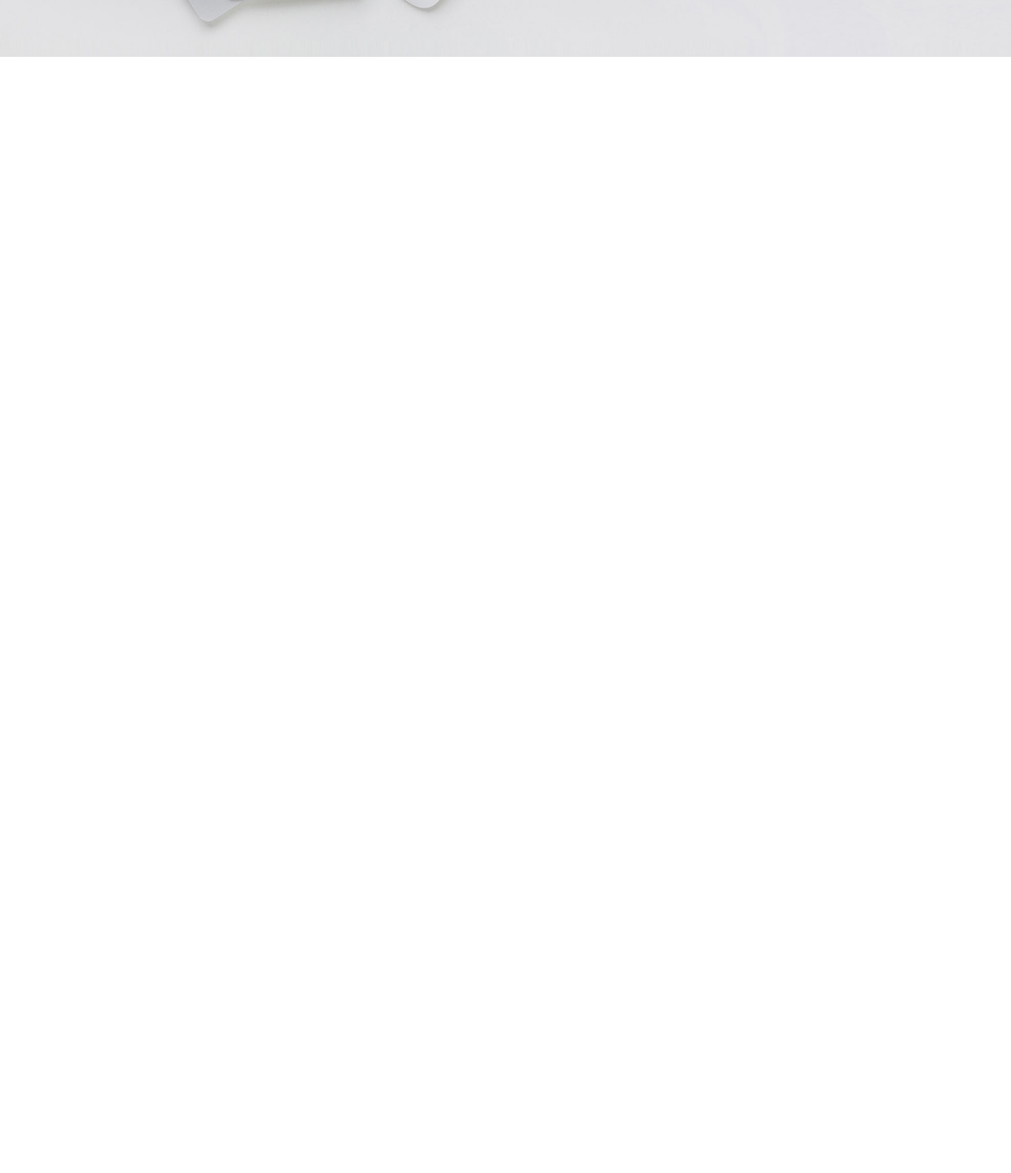
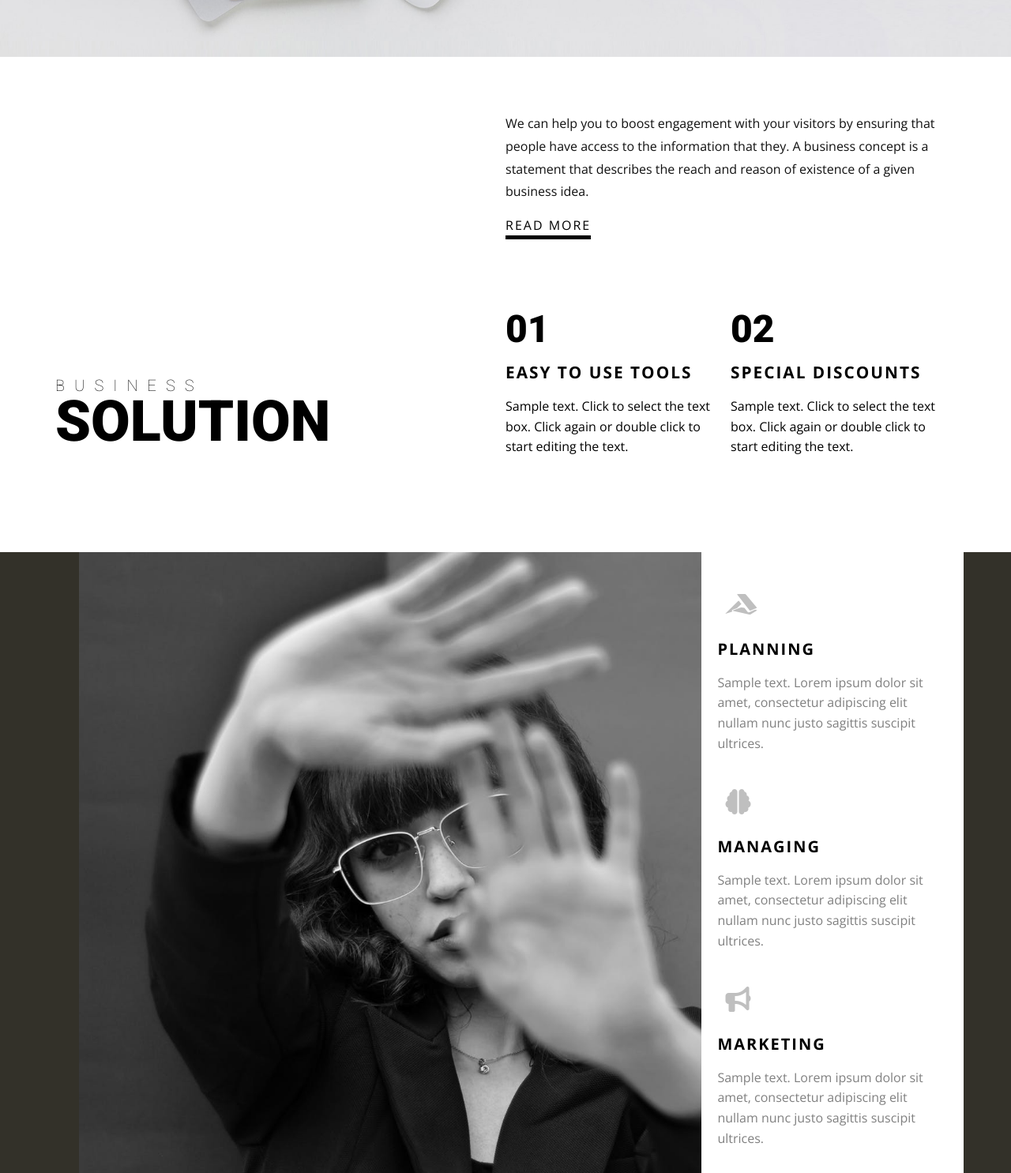
Before and after one commit to PohribniakRoman/Brand-Design, a website built with webpack: page dist/index.html in a window 1280 px wide. Shown: the part 608-2093 px from the top of the page at 79% size. Before the commit the page ends 800 px from the top, so only its background shows below. Built offline with nearby package versions, Linux system fonts and the light colour scheme; a web font is replaced by a local one.

Commit message:
solution & skills

```diff
--- a/dist/index.html
+++ b/dist/index.html
@@ -32,6 +32,71 @@
             </div>
         </div>
     </section>
+    <section class="solution">
+        <div class="solution__wrapper">
+            <h3 class="solution__underheader">business</h3>
+            <h1 class="solution__header">solution</h1>
+        </div>
+        <div class="solution__wrapper">
+            <p class="solution__subtitle">
+                We can help you to boost engagement with your visitors by
+                ensuring that people have access to the information that
+                they. A business concept is a statement that describes the
+                reach and reason of existence of a given business idea.
+            </p>
+            <h1 class="solution__title">read more</h1>
+            <div class="solution__content">
+                <div class="solution__content--box">
+                    <h1 class="solution__content--title">01</h1>
+                    <h3 class="solution__content--subtitle">easy to use tools</h3>
+                    <p class="solution__content--descr">
+                        Sample text. Click to select the text box.
+                        Click again or double click to start editing the text.
+                    </p>
+                </div>
+                <div class="solution__content--box">
+                    <h1 class="solution__content--title">02</h1>
+                    <h3 class="solution__content--subtitle">special discounts</h3>
+                    <p class="solution__content--descr">
+                        Sample text. Click to select the text box.
+                        Click again or double click to start editing the text.
+                    </p>
+                </div>
+            </div>
+        </div>
+    </section>
+    <section class="skills">
+        <div class="skills__wrapper">
+            <div class="skills__container">
+                <div class="skills__line">
+                    <div class="skills__line--box">
+                        <div class="skills__line--icon"><i class="fab fa-accusoft"></i></div>
+                        <div class="skills__line--title">planning</div>
+                        <div class="skills__line--descr">
+                            Sample text. Lorem ipsum dolor sit amet, consectetur adipiscing
+                            elit nullam nunc justo sagittis suscipit ultrices.
+                        </div>
+                    </div>
+                    <div class="skills__line--box">
+                        <div class="skills__line--icon"><i class="fas fa-brain"></i></div>
+                        <div class="skills__line--title">managing</div>
+                        <div class="skills__line--descr">
+                            Sample text. Lorem ipsum dolor sit amet, consectetur adipiscing
+                            elit nullam nunc justo sagittis suscipit ultrices.
+                        </div>
+                    </div>
+                    <div class="skills__line--box">
+                        <div class="skills__line--icon"><i class="fas fa-bullhorn"></i></div>
+                        <div class="skills__line--title">marketing</div>
+                        <div class="skills__line--descr">
+                            Sample text. Lorem ipsum dolor sit amet, consectetur adipiscing
+                            elit nullam nunc justo sagittis suscipit ultrices.
+                        </div>
+                    </div>
+                </div>
+            </div>
+        </div>
+    </section>
     <script src="https://kit.fontawesome.com/0c68ccf01d.js" crossorigin="anonymous"></script>
 <script src="bundle.js"></script></body>
 
--- a/dist/main.css
+++ b/dist/main.css
@@ -1,5 +1,6 @@
 @import url(https://fonts.googleapis.com/css2?family=Allan:wght@400;700&display=swap);
 @import url(https://fonts.googleapis.com/css2?family=Roboto:wght@100;300;400;500;700;900&display=swap);
+@import url(https://fonts.googleapis.com/css2?family=Open+Sans:wght@300;400;700;800&display=swap);
 @charset "UTF-8";
 html, body, div, span, applet, object, iframe, h1, h2, h3, h4, h5, h6, p, blockquote, pre, a, abbr, acronym, address, big, cite, code, del, dfn, em, img, ins, kbd, q, s, samp, small, strike, strong, sub, sup, tt, var, b, u, i, center, dl, dt, dd, ol, ul, li, fieldset, form, label, legend, table, caption, tbody, tfoot, thead, tr, th, td, article, aside, canvas, details, embed, figure, figcaption, footer, header, hgroup, menu, nav, output, ruby, section, summary, time, mark, audio, video {
   margin: 0;
@@ -36,7 +37,7 @@ table {
 
 .banner {
   background-image: url(6dc39b808295322ea3a0a1694b4f6346.jpg);
-  height: 700px;
+  height: 680px;
   background-position: center;
   background-size: cover;
   background-repeat: no-repeat; }
@@ -101,7 +102,7 @@ table {
       font-family: "Roboto", sans-serif;
       text-transform: uppercase;
       font-weight: 700;
-      color: #999999;
+      color: #000000;
       transition: 0.3s;
       cursor: pointer; }
     .nav__menu :hover {
@@ -122,8 +123,7 @@ table {
         justify-content: center;
         z-index: 20;
         cursor: pointer;
-        border-left: none;
-        color: #999999; }
+        border-left: none; }
       .nav__menu--search input {
         font-family: "Roboto", sans-serif;
         z-index: -5;
@@ -136,6 +136,127 @@ table {
         font-size: 1rem;
         line-height: 1.8;
         padding-left: 0.8em; }
+
+.fa-search {
+  color: #999999; }
+
+.skills {
+  background-color: #333129;
+  display: flex;
+  align-items: center;
+  justify-content: center; }
+  .skills__wrapper {
+    position: relative;
+    width: 1080px; }
+  .skills__container {
+    background-position: 50% 35%;
+    background-image: url(97a8ce683db831aa4ce863edcc1b2812.jpg);
+    background-repeat: no-repeat;
+    background-size: cover;
+    width: 73%;
+    min-height: 800px; }
+  .skills__line {
+    padding: 0 20px;
+    width: 27%;
+    height: 100%;
+    position: absolute;
+    left: 73%;
+    display: flex;
+    align-items: center;
+    justify-content: center;
+    flex-direction: column;
+    background-color: #fff; }
+    .skills__line--box:first-child {
+      margin-top: 20px; }
+    .skills__line--box {
+      margin-top: 10px;
+      width: 100%;
+      min-height: 30%;
+      max-height: 33%; }
+    .skills__line--title {
+      padding: 20px 0;
+      font-family: 'Open Sans', sans-serif;
+      text-transform: uppercase;
+      letter-spacing: 2px;
+      font-weight: 700;
+      font-size: 1.25rem; }
+    .skills__line--icon {
+      padding: 10px;
+      opacity: 0.5;
+      font-size: 2rem;
+      color: #808080; }
+    .skills__line--descr {
+      line-height: 1.6;
+      font-family: 'Open Sans', sans-serif;
+      color: #808080; }
+
+.solution {
+  width: 1140px;
+  margin: 0 auto;
+  margin-bottom: 100px;
+  display: flex;
+  font-family: "Open Sans", sans-serif; }
+  .solution__wrapper:first-child {
+    display: flex;
+    flex-direction: column;
+    align-items: flex-start;
+    justify-content: flex-end; }
+  .solution__wrapper {
+    width: 50%; }
+  .solution__subtitle {
+    color: #111111;
+    margin-top: 70px;
+    font-size: 16px;
+    line-height: 1.8; }
+  .solution__title {
+    cursor: pointer;
+    margin-top: 20px;
+    border-style: solid;
+    text-transform: uppercase;
+    letter-spacing: 2px;
+    position: relative;
+    display: inline-block; }
+    .solution__title::before {
+      content: "";
+      position: absolute;
+      bottom: -10px;
+      height: 5px;
+      width: 100%;
+      background-color: black; }
+  .solution__underheader {
+    font-family: "Roboto", sans-serif;
+    letter-spacing: 12px;
+    text-transform: uppercase;
+    font-weight: 100;
+    font-size: 1.25rem; }
+  .solution__header {
+    font-family: "Roboto", sans-serif;
+    font-weight: 900;
+    text-transform: uppercase;
+    font-size: 4.5rem;
+    margin-bottom: 5%;
+    margin-right: 10%; }
+  .solution__content {
+    font-size: 16px;
+    display: flex;
+    margin-top: 100px; }
+    .solution__content--box {
+      width: 50%; }
+    .solution__content--title {
+      font-family: "Roboto", sans-serif;
+      font-weight: 900;
+      font-size: 3rem; }
+    .solution__content--subtitle {
+      margin: 20px 0;
+      font-family: "Open Sans", sans-serif;
+      letter-spacing: 2px;
+      font-size: 1.3rem;
+      text-transform: uppercase;
+      font-weight: bold; }
+    .solution__content--descr {
+      margin-bottom: 20px;
+      font-size: 1rem;
+      line-height: 1.6; }
 
 /* clears the ‘X’ from Internet Explorer */
 input[type=search]::-ms-clear {
```
Also changed, not shown: dist/97a8ce683db831aa4ce863edcc1b2812.jpg (added).
